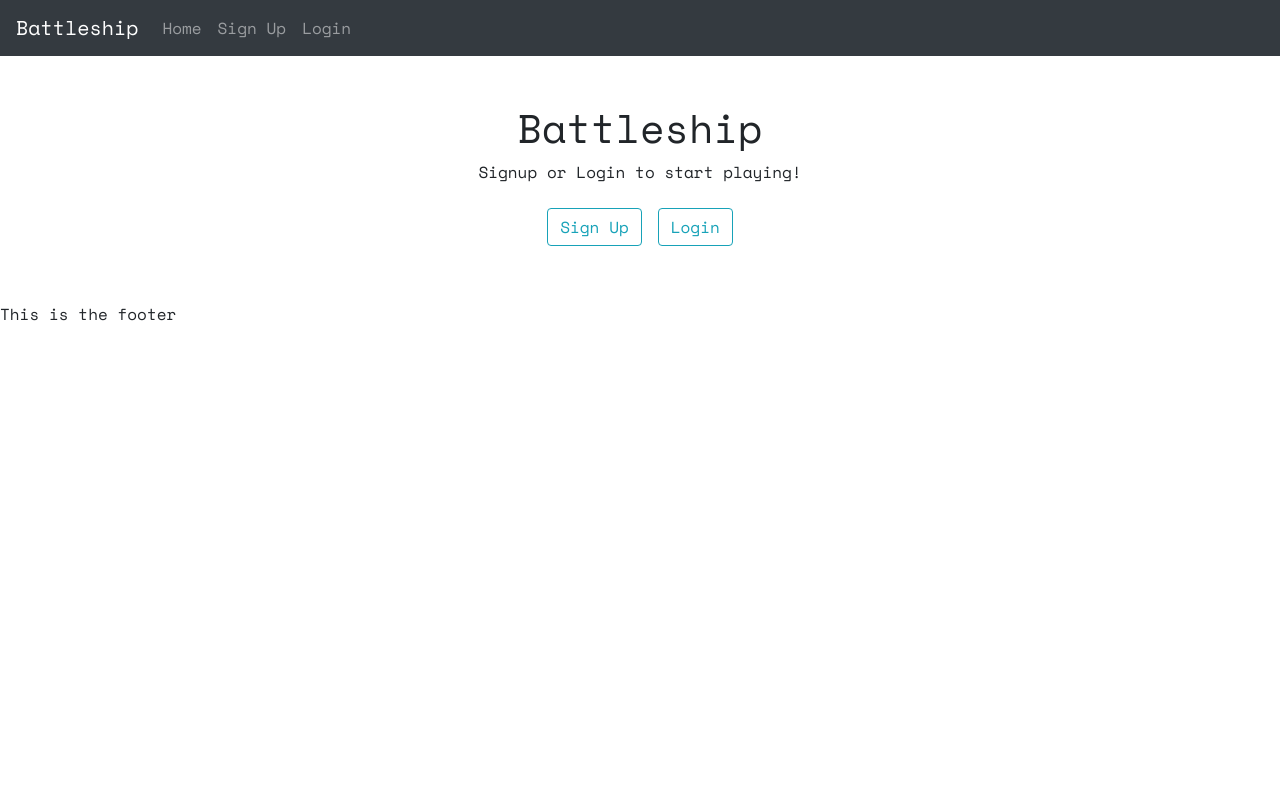
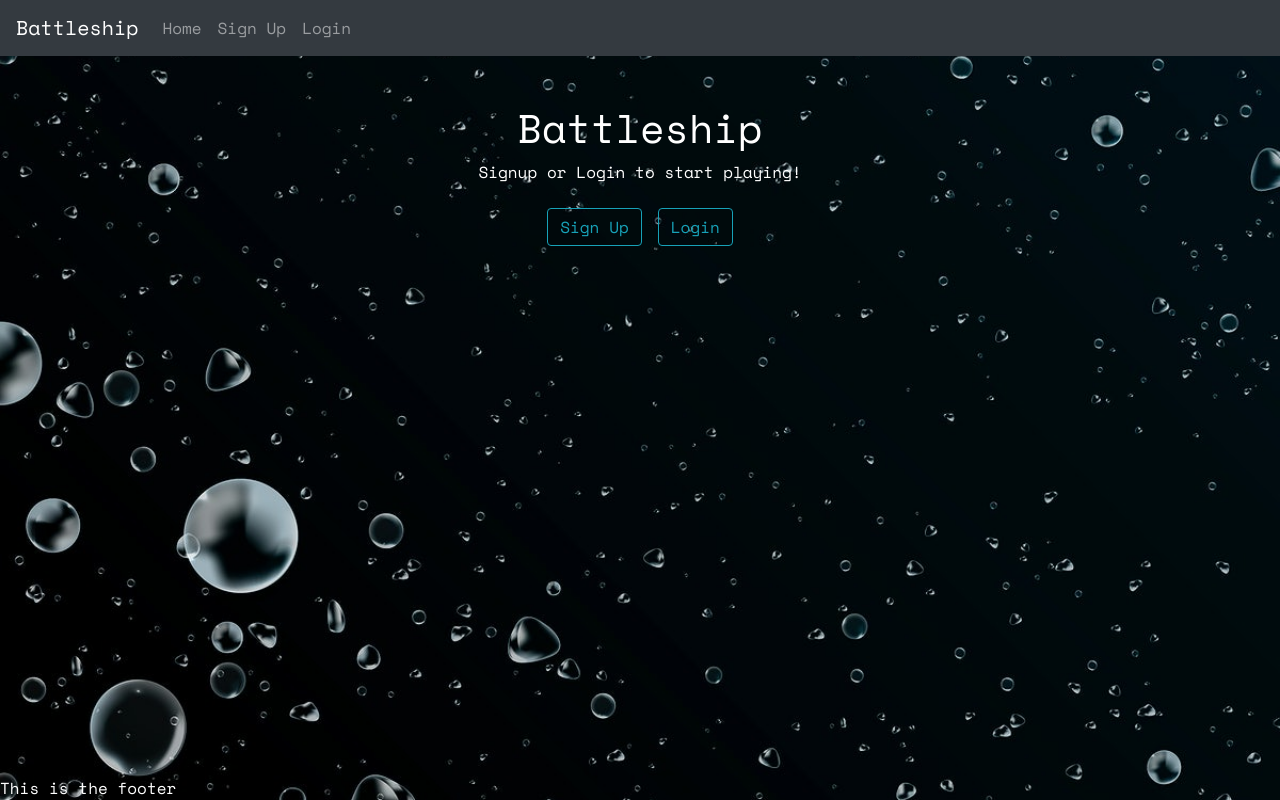
Before and after one commit to caldric/battleship-client, a React (Create React App) app: page / in a window 1280 px wide. Built offline with nearby package versions, Linux system fonts and the light colour scheme.

Commit message:
Change background and more styling

```diff
--- a/src/component/Footer.jsx
+++ b/src/component/Footer.jsx
@@ -3,7 +3,7 @@ import React from 'react';
 
 // Component
 const Footer = () => {
-  return <footer>This is the footer</footer>;
+  return <footer className="fixed-bottom">This is the footer</footer>;
 };
 
 // Component export
--- a/src/component/Profile.jsx
+++ b/src/component/Profile.jsx
@@ -1,15 +1,21 @@
 // Import
 import React from 'react';
+
+const getUser = () => {
+  const rawString = sessionStorage.getItem('user');
+  const userObject = JSON.parse(rawString);
+  return userObject.username;
+};
 
 // Component
 const Profile = () => {
   return (
     <div className="text-center m-4">
       <h1>Profile Page </h1>
-      <p>Username</p>
-      <p>Wins</p>
-      <p>Losses</p>
-      <p>Total Games</p>
+      <h5>Username: {getUser()}</h5>
+      <h5>Wins</h5>
+      <h5>Losses</h5>
+      <h5>Total Games</h5>
     </div>
   );
 };
--- a/src/index.css
+++ b/src/index.css
@@ -8,6 +8,15 @@
 
 * {
   font-family: 'Space Mono', monospace;
+  color: white;
+}
+
+body {
+  background-image: url('/bubbles.jpeg');
+  background-repeat: no-repeat;
+  background-position: center;
+  background-attachment: fixed;
+  background-size: cover;
 }
 
 code {
@@ -25,7 +34,7 @@ code {
 }
 
 .square {
-  border: 1px solid black;
+  border: 1px solid white;
   display: flex;
   justify-content: center;
   align-items: center;
```
Also changed, not shown: public/bubbles.jpeg (added).
